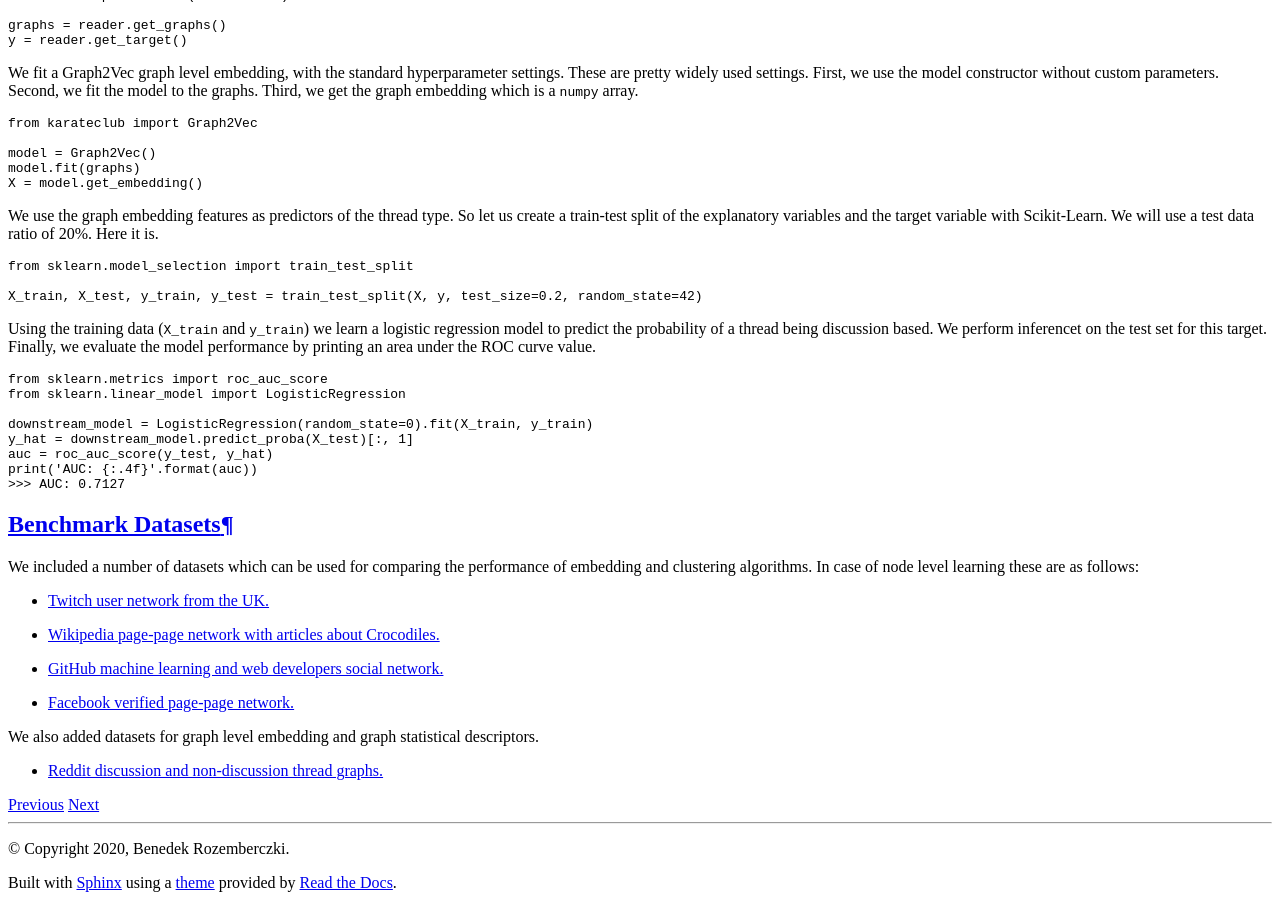
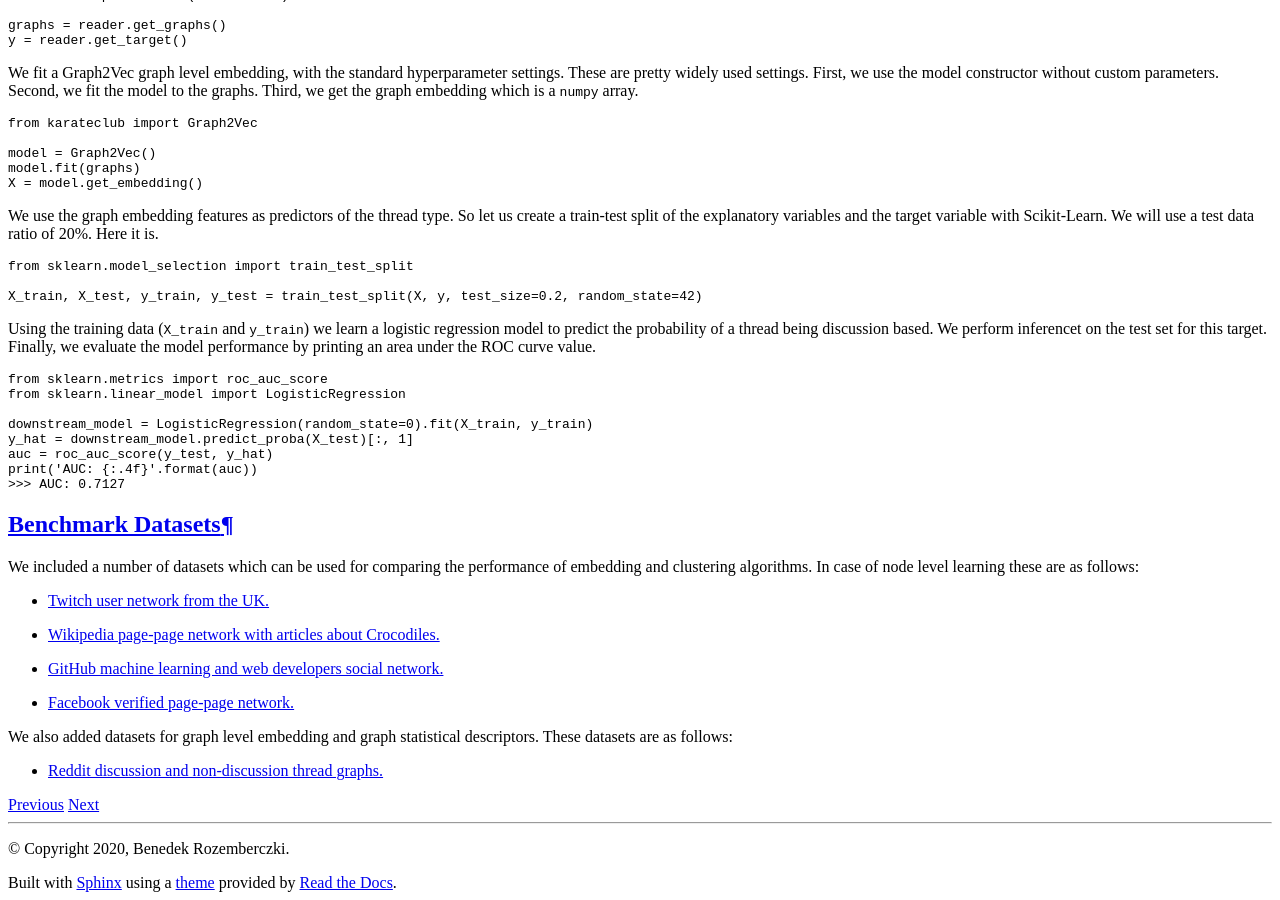
Before and after one commit to benedekrozemberczki/karateclub, a Sphinx documentation site: the page built from docs/source/notes/introduction.rst, in a window 1280 px wide and 900 px high, scrolled down 3545 px. Built offline with Sphinx 7.4.7 and the Read the Docs theme 2.0.0, drawn with Linux system fonts in a browser that asks for light colours; pages that are not in the unit, such as notebooks, are missing from menus.

Commit message:
Version Upgrade.

```diff
--- a/docs/source/notes/introduction.rst
+++ b/docs/source/notes/introduction.rst
@@ -240,6 +240,7 @@ We included a number of datasets which can be used for comparing the performance
 - `GitHub machine learning and web developers social network. <https://arxiv.org/abs/1909.13021>`_
 - `Facebook verified page-page network. <https://arxiv.org/abs/1909.13021>`_
 
-We also added datasets for graph level embedding and graph statistical descriptors.
+We also added datasets for graph level embedding and graph statistical descriptors. These datasets are as follows:
+
 
 - `Reddit discussion and non-discussion thread graphs. <https://arxiv.org/abs/1909.13021>`_
```
